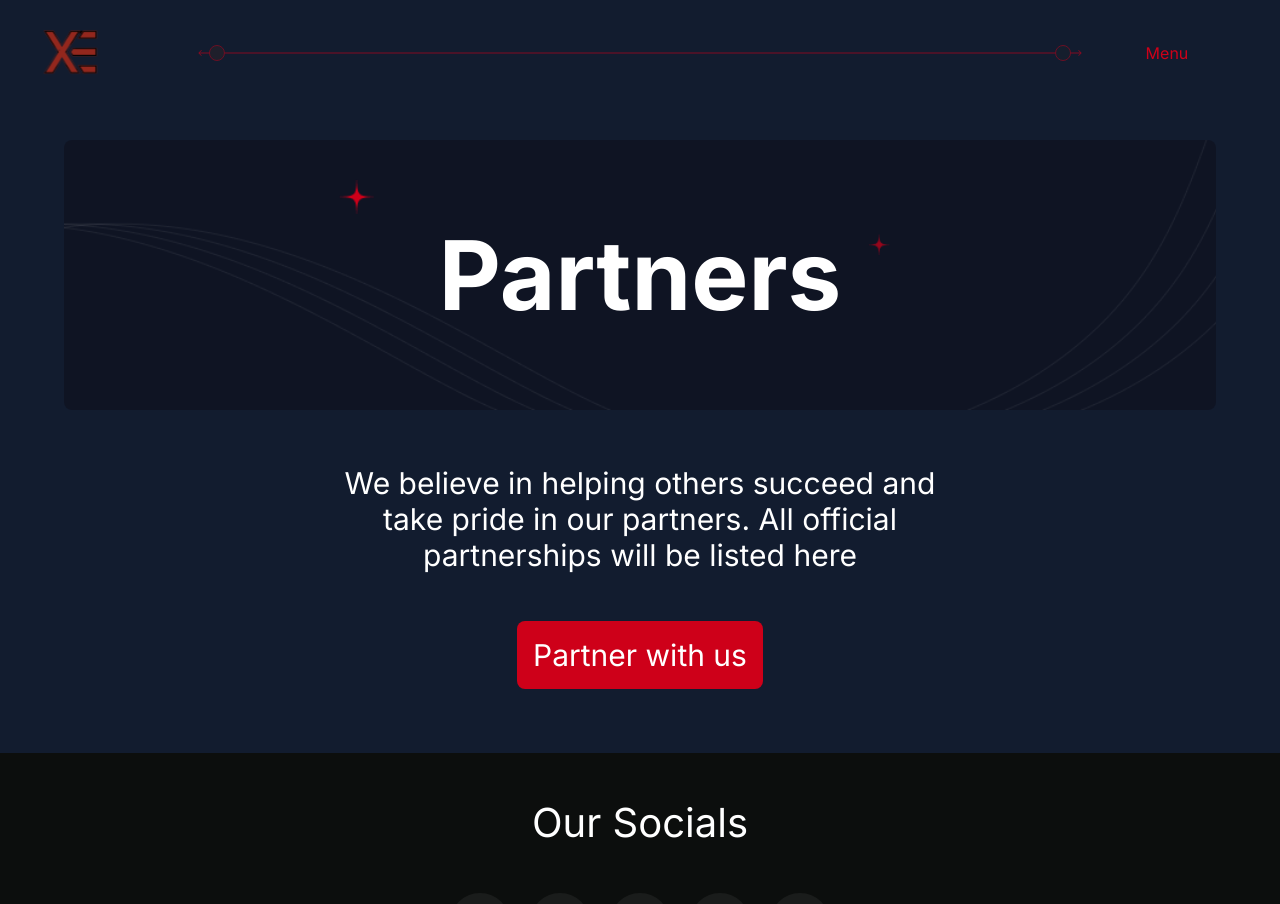
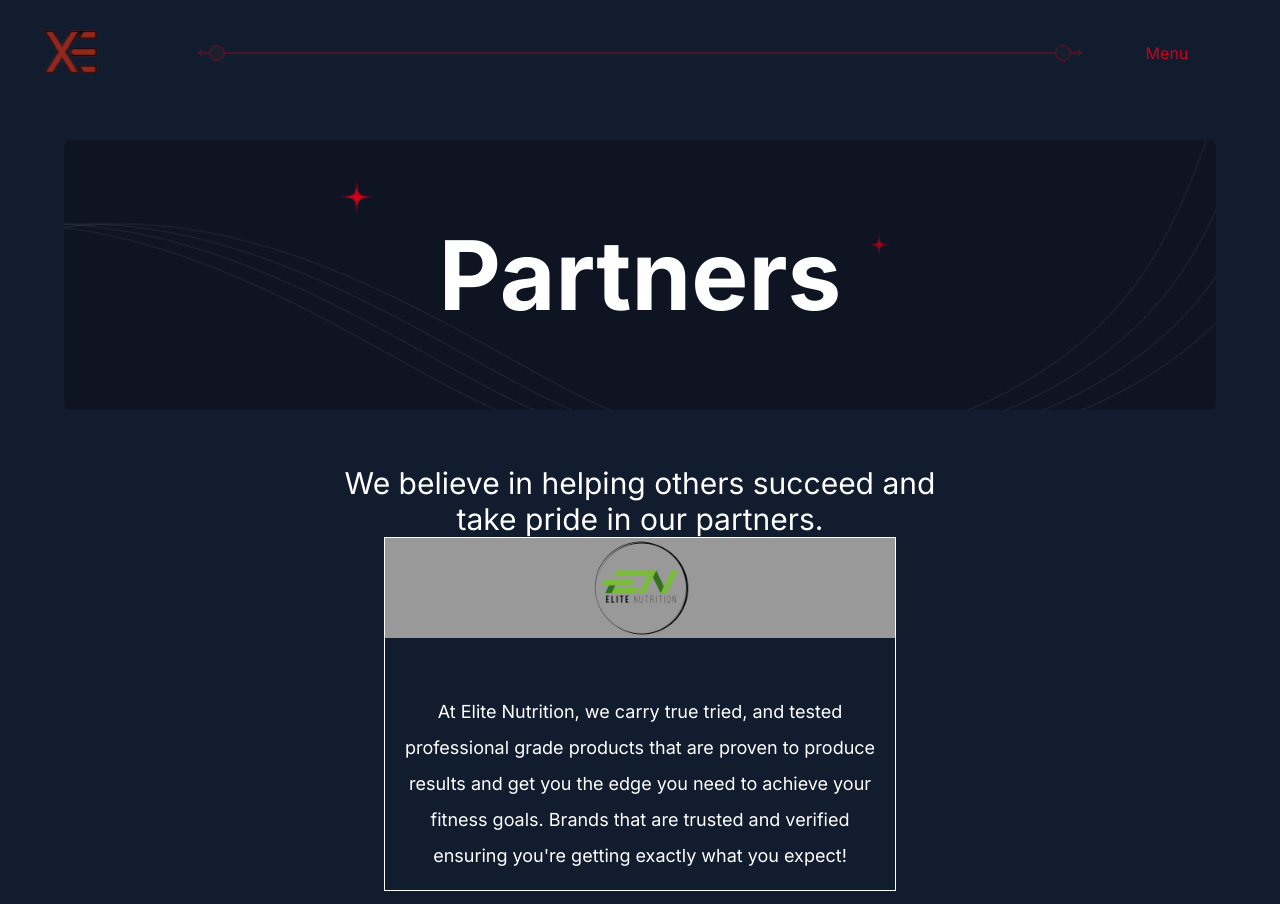
Before and after one commit to mccashland/Xelik-Website, a Next.js app: page /partners in a window 1280 px wide. Shown: the top 904 px of the page. Built offline with nearby package versions, Linux system fonts and the light colour scheme.

Commit message:
all done

```diff
--- a/src/app/partners/page.tsx
+++ b/src/app/partners/page.tsx
@@ -1,6 +1,7 @@
 import Banner from "@/components/Banner/page";
 import Footer from "@/components/Footer/page";
 import LogoHeader from "@/components/LogoHeader/page";
+import Image from "next/image";
 import Link from "next/link";
 
 export default function Clients() {
@@ -11,7 +12,30 @@
       <center className="text-3xl mb-10 text-[#fff]">
         <div className="w-[50%]">
           We believe in helping others succeed and take pride in our partners.
-          All official partnerships will be listed here
+        </div>
+        <div className="w-[40%] mx-auto border">
+          <Link
+            target="_blank"
+            href="https://www.elitenutritionomaha.com/xelik/"
+          >
+            <div className="w-full bg-[#999]">
+              <Image
+                src={"/assets/imgs/partner-1.png"}
+                width={100}
+                height={100}
+                alt="logo"
+              />
+            </div>
+            <div className="p-4 mt-10">
+              <p className="text-[18px]">
+                At Elite Nutrition, we carry true tried, and tested professional
+                grade products that are proven to produce results and get you
+                the edge you need to achieve your fitness goals. Brands that are
+                trusted and verified ensuring you're getting exactly what you
+                expect!
+              </p>
+            </div>
+          </Link>
         </div>
         <div className="mt-[4rem]">
           <Link
--- a/src/app/test/page.tsx
+++ /dev/null
@@ -1,18 +0,0 @@
-"use client";
-import Coach_Bi_annually from "@/components/Contracts/Coaches_Contracts/Coach_Bi-annually";
-import Coach_monthly from "@/components/Contracts/Coaches_Contracts/Coach_Monthly";
-import Coach_Quarterly from "@/components/Contracts/Coaches_Contracts/Coach_Quarterly";
-import SixMonth_Bi_Weekly_Monthly from "@/components/Contracts/SixMonth(Bi-Weekly)/SixMonth_Bi-Weekly_Monthly";
-import React from "react";
-
-const Test = () => {
-  return (
-    <div>
-      <Coach_Bi_annually userName="sohail" />
-      <Coach_monthly userName={"arslan"} />
-      <Coach_Quarterly userName={"arslaaaaaaaaan"} />
-    </div>
-  );
-};
-
-export default Test;
--- a/src/components/Contracts/Recurring/Recuring_Monthly/index.tsx
+++ b/src/components/Contracts/Recurring/Recuring_Monthly/index.tsx
@@ -8,7 +8,7 @@
         <div className="flex flex-col gap-10  my-4">
           <div className="main-heading text-[1.5rem] sm:text-[3rem] 2xl:text-[5rem]  p-[3px] flex justify-center items-center text-center text-[#ffffff] font-bold">
             {/* heading start here  */}
-            Recurring Coaching Agreement (Monthly)
+            Recurring Bi-Weekly Coaching (Monthly)
           </div>
           <div className="flex flex-col gap-10  w-[90%] sm:w-[80%] m-auto">
             <div className="paragraph text-[#ffffff] text-base ml-[5px] opacity-[0.7] ">
@@ -53,7 +53,7 @@
                 3. Invoices; Payment.
               </span>
               <span className="paragraph  text-[#ffffff] text-base ml-[5px] opacity-[0.7]">
-                The Buyer agrees to pay $350 monthly, a payment that will occur
+                The Buyer agrees to pay $249 monthly, a payment that will occur
                 for a minimum of 4 months from the effective date, then will
                 continue in perpetuity until the cancellation process has been
                 completed. Cash payment for the Services is due within 30 days
@@ -408,7 +408,7 @@
                 <div className="py-4">
                   <SubmitButton
                     userName={userName}
-                    url="https://www.trainerize.me/checkout/xelik/Team.Xelik?planGUID=f6777e6acdea44578b6a326c4f044460&mode=checkout"
+                    url="https://www.trainerize.me/checkout/xelik/Team.Xelik?planGUID=1d1ec3d4152549b28cbb8e6123930568&mode=checkout"
                   />
                 </div>
               </div>
```
Also changed, not shown: public/assets/imgs/partner-1.png (added).
